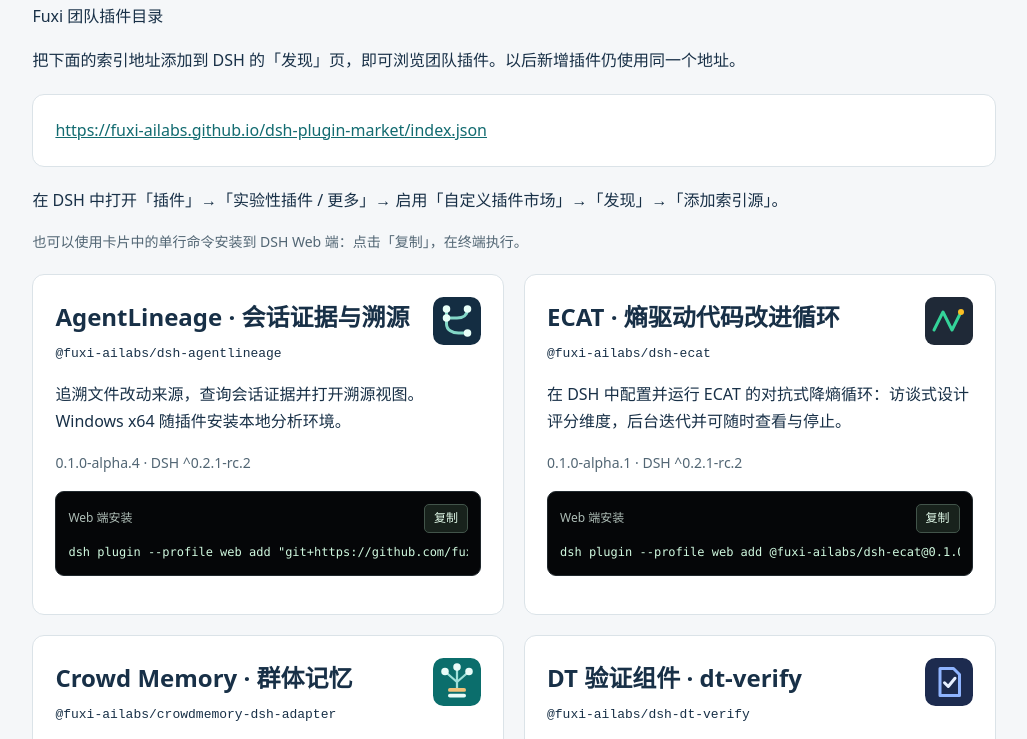
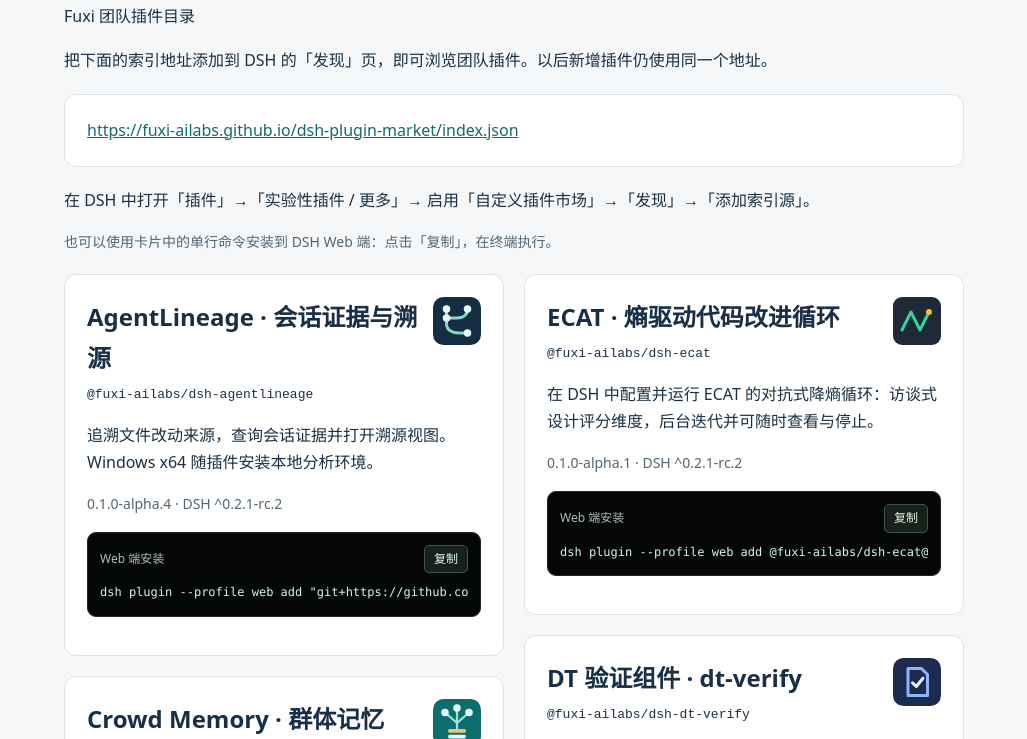
Before and after one commit to cht3722/dsh-plugin-market, a website: page public/index.html in a window 1280 px wide. Shown: the part 169-908 px from the top of the page, without its empty margins (126-1153 px from the left). Drawn offline with Linux system fonts and the light colour scheme.

Commit message:
style: use a fixed 900px homepage width (#21)

```diff
--- a/public/index.html
+++ b/public/index.html
@@ -5,7 +5,7 @@
 <title>Fuxi DSH 插件市场</title>
 <style>
   :root{font-family:system-ui,sans-serif;color:#183047;background:#f5f7f9;line-height:1.7}
-  main{width:80%;max-width:1600px;box-sizing:border-box;margin:64px auto;padding:0 24px}h1{line-height:1.2}a{color:#126b70}
+  main{max-width:900px;margin:64px auto;padding:0 24px}h1{line-height:1.2}a{color:#126b70}
   .url,article{background:white;border:1px solid #dbe3e8;border-radius:12px;padding:22px}
   .url{margin:20px 0}
   #plugins{columns:2;column-gap:20px;margin-top:20px}
@@ -22,7 +22,7 @@
   .copy-command:hover{background:#27392e}.copy-command:focus-visible,.install-command pre:focus-visible{outline:2px solid #5bcf91;outline-offset:3px}
   .install-command pre{margin:10px 0 0;max-width:100%;overflow-x:auto;white-space:pre;line-height:1.6;font-size:12px;scrollbar-width:thin;scrollbar-color:#52645b #050608}
   .install-command code{color:#d0f9df;font-family:ui-monospace,SFMono-Regular,Consolas,monospace;overflow-wrap:normal;word-break:normal}
-  @media(max-width:640px){main{width:100%;margin:32px auto}#plugins{columns:1}}
+  @media(max-width:640px){main{margin:32px auto}#plugins{columns:1}}
 </style>
 <main>
   <p>FUXI AI LABS</p>
```
